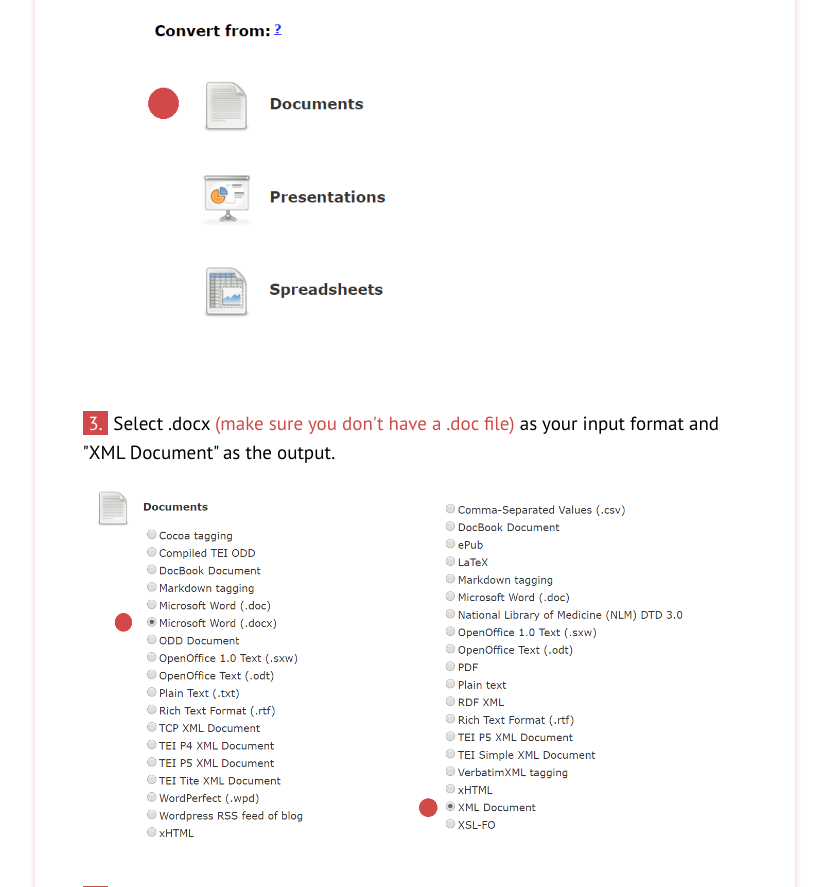
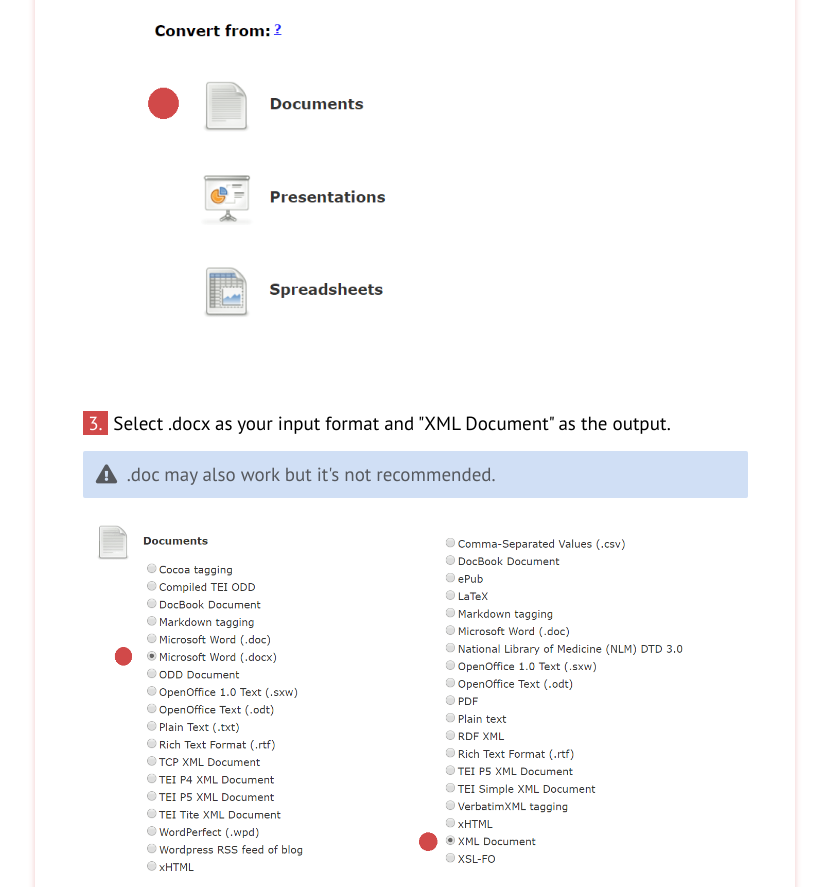
Before and after one commit to fiorin7/xml-to-teilex, a Flask app: page / in a window 1280 px wide. Shown: the part 424-1311 px from the top of the page, without its empty margins (225-1054 px from the left). Run offline with Flask 2, Linux system fonts and the light colour scheme; some libraries are stand-ins or nearby versions.

Commit message:
feat: .doc now not recommended in .doc warning

```diff
--- a/static/site.css
+++ b/static/site.css
@@ -1,4 +1,5 @@
 @import url('https://fonts.googleapis.com/css2?family=PT+Sans&display=swap');
+@import url('https://use.fontawesome.com/releases/v5.8.2/css/all.css');
 
 
 * {
@@ -176,8 +177,16 @@ h3 {
     padding: 0.2em 0.5em;
 }
 
-.warning {
-    color: rgb(209, 73, 73);
+.instructions-list p.warning {
+    background-color: rgb(208, 223, 245);
+    padding: 0.5em 0.7em;
+    color: rgb(86, 89, 94);
+    border-radius: 0.1em;
+    margin: 0.5em;
+}
+
+.instructions-list p.warning i {
+    margin-right: 0.5em;
 }
 
 
--- a/templates/index.html
+++ b/templates/index.html
@@ -39,7 +39,8 @@
                         <p><span class="number">2.</span> Select "Convert from: Documents".</p>
                         <img src="{{ url_for('static', filename='instructions1-min.png') }}" alt="">
                     </li>
-                    <li><p><span class="number">3.</span> Select .docx <span class="warning">(make sure you don't have a .doc file)</span> as your input format and "XML Document" as the output.</p>
+                    <li><p><span class="number">3.</span> Select .docx as your input format and "XML Document" as the output.</p>
+                        <p class="warning"><i class="fas fa-exclamation-triangle"></i>.doc may also work but it's not recommended.</p>
                         <img src="{{ url_for('static', filename='instructions2-min.png') }}" alt="">
                     </li>
                     <li><p><span class="number">4.</span> Scroll to the top, upload your file and convert it.</p>
```
